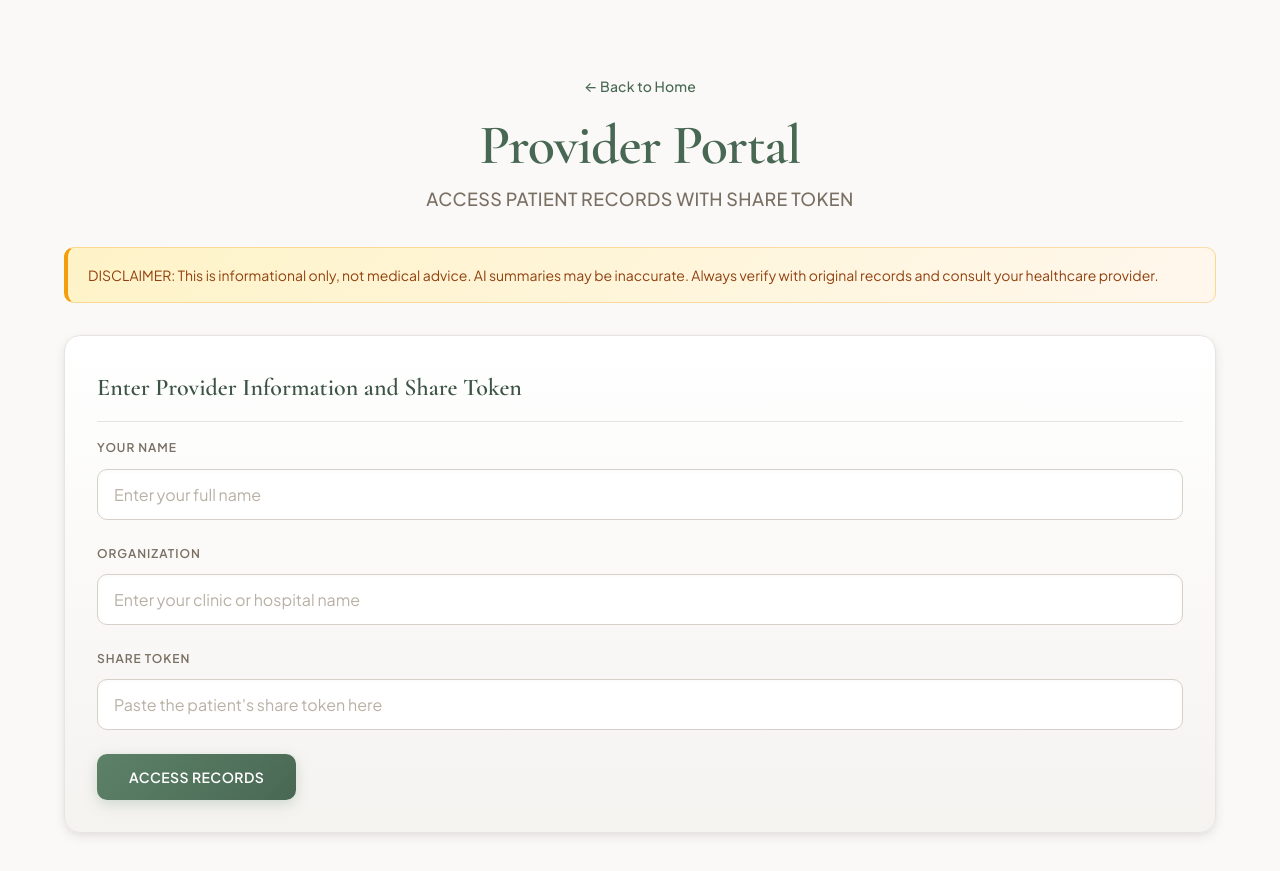
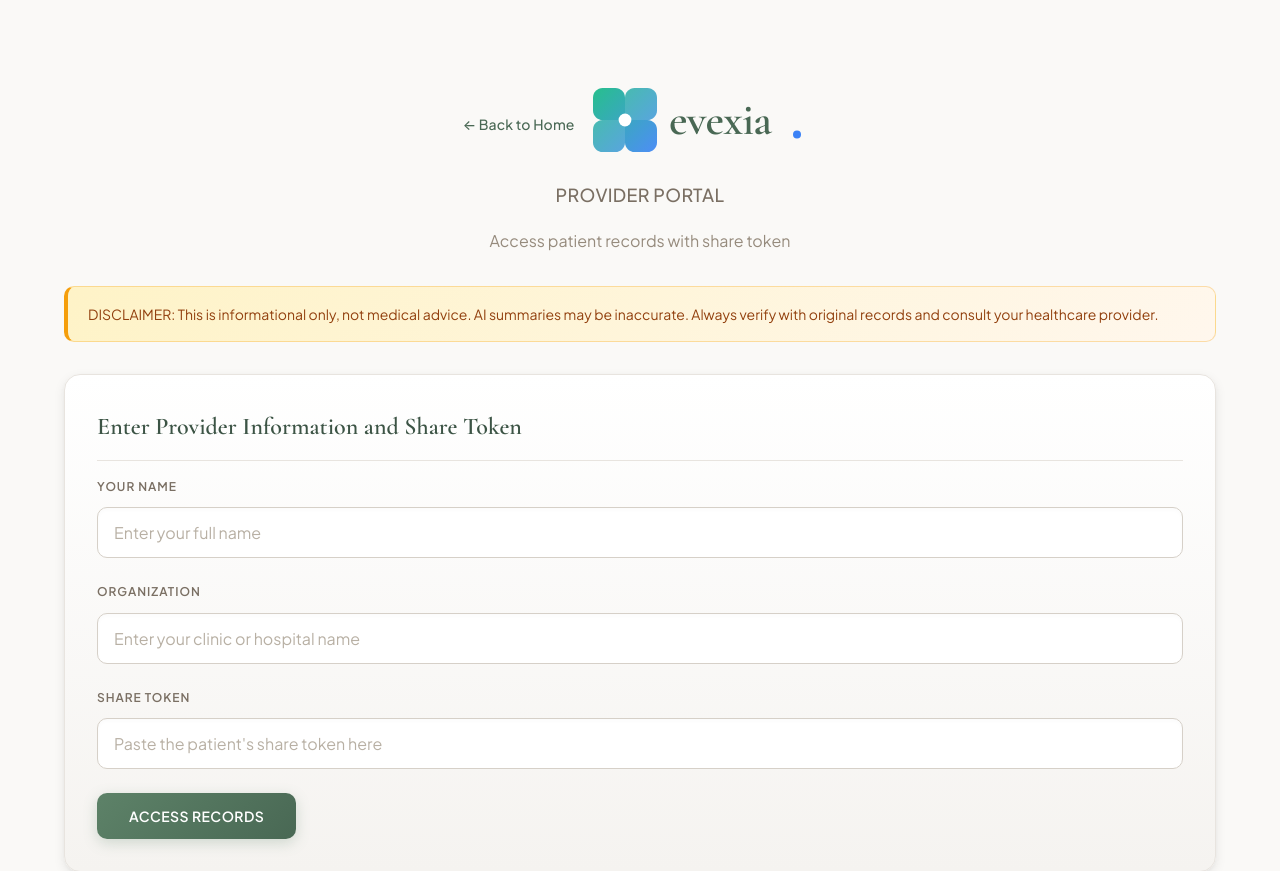
Before and after one commit to manushri1415/Evexia, a FastAPI app: page /provider in a window 1280 px wide. Shown: the top 871 px of the page. Run offline with FastAPI, Linux system fonts and the light colour scheme.

Commit message:
feat(ui): integrate reusable SVG logo component with Cormorant Garamond typography
- Create templates/components/logo.html with Jinja2 macros for full, compact, and icon variants
- Add logo CSS classes (.logo--full, .logo--compact, .logo--white) to styles.css
- Replace text-based branding with SVG logo across all templates:
  - Landing page: full logo replacing h1
  - Patient portal: compact white logo in header
  - Provider portal: full logo with updated subtitle structure
- Logo uses gradient icon (emerald to blue) with serif text matching design system

```diff
--- a/static/styles.css
+++ b/static/styles.css
@@ -227,6 +227,44 @@ header h1 {
     line-height: 1.1;
 }
 
+/* === Logo Component === */
+.logo {
+    display: inline-block;
+    vertical-align: middle;
+    color: var(--sage-600);
+}
+
+.logo--full {
+    width: 240px;
+    height: auto;
+    max-width: 100%;
+}
+
+.logo--compact {
+    width: 140px;
+    height: auto;
+}
+
+.logo--white {
+    color: white;
+}
+
+.logo--icon {
+    width: 40px;
+    height: 40px;
+}
+
+/* Logo in landing page header */
+header .logo--full {
+    margin-bottom: 12px;
+}
+
+/* Logo in portal header */
+.portal-header .logo--compact {
+    width: 130px;
+    color: white;
+}
+
 .subtitle {
     font-family: var(--font-body);
     font-size: var(--text-lg);
--- /dev/null
+++ b/templates/components/logo.html
@@ -0,0 +1,80 @@
+{# Evexia Logo Component - Reusable SVG logo with Cormorant Garamond typography #}
+
+{# Full Logo - For landing page header (centered, ~200px width) #}
+{% macro full(class="") %}
+<svg class="logo logo--full {{ class }}" viewBox="0 0 300 120" fill="none" xmlns="http://www.w3.org/2000/svg" aria-label="Evexia logo">
+    <defs>
+        <linearGradient id="logoGradientFull" x1="0" y1="0" x2="80" y2="80" gradientUnits="userSpaceOnUse">
+            <stop stop-color="#10b981"/>
+            <stop offset="1" stop-color="#3b82f6"/>
+        </linearGradient>
+    </defs>
+    <!-- Icon -->
+    <g transform="translate(20 20)">
+        <path d="M40 40H12C5.373 40 0 34.627 0 28V12C0 5.373 5.373 0 12 0h16c6.627 0 12 5.373 12 12z" fill="url(#logoGradientFull)" fill-opacity=".9"/>
+        <path d="M40 40V12c0-6.627 5.373-12 12-12h16c6.627 0 12 5.373 12 12v16c0 6.627-5.373 12-12 12z" fill="url(#logoGradientFull)" fill-opacity=".8"/>
+        <path d="M40 40h28c6.627 0 12 5.373 12 12v16c0 6.627-5.373 12-12 12H52c-6.627 0-12-5.373-12-12z" fill="url(#logoGradientFull)" fill-opacity=".9"/>
+        <path d="M40 40v28c0 6.627-5.373 12-12 12H12C5.373 80 0 74.627 0 68V52c0-6.627 5.373-12 12-12z" fill="url(#logoGradientFull)" fill-opacity=".8"/>
+        <circle cx="40" cy="40" r="8" fill="#fff"/>
+    </g>
+    <!-- Text - Uses webapp serif font -->
+    <text x="115" y="78"
+          font-family="'Cormorant Garamond', Georgia, serif"
+          font-weight="600"
+          font-size="56"
+          letter-spacing="-1"
+          fill="currentColor">
+        evexia
+    </text>
+    <!-- Decorative dot -->
+    <circle cx="275" cy="78" r="5" fill="url(#logoGradientFull)"/>
+</svg>
+{% endmacro %}
+
+{# Compact Logo - For portal headers (icon + text, ~140px width) #}
+{% macro compact(class="", white=false) %}
+<svg class="logo logo--compact {% if white %}logo--white{% endif %} {{ class }}" viewBox="0 0 180 50" fill="none" xmlns="http://www.w3.org/2000/svg" aria-label="Evexia logo">
+    <defs>
+        <linearGradient id="logoGradientCompact{% if white %}White{% endif %}" x1="0" y1="0" x2="40" y2="40" gradientUnits="userSpaceOnUse">
+            <stop stop-color="#10b981"/>
+            <stop offset="1" stop-color="#3b82f6"/>
+        </linearGradient>
+    </defs>
+    <!-- Icon (scaled down) -->
+    <g transform="translate(5 5) scale(0.5)">
+        <path d="M40 40H12C5.373 40 0 34.627 0 28V12C0 5.373 5.373 0 12 0h16c6.627 0 12 5.373 12 12z" fill="url(#logoGradientCompact{% if white %}White{% endif %})" fill-opacity=".9"/>
+        <path d="M40 40V12c0-6.627 5.373-12 12-12h16c6.627 0 12 5.373 12 12v16c0 6.627-5.373 12-12 12z" fill="url(#logoGradientCompact{% if white %}White{% endif %})" fill-opacity=".8"/>
+        <path d="M40 40h28c6.627 0 12 5.373 12 12v16c0 6.627-5.373 12-12 12H52c-6.627 0-12-5.373-12-12z" fill="url(#logoGradientCompact{% if white %}White{% endif %})" fill-opacity=".9"/>
+        <path d="M40 40v28c0 6.627-5.373 12-12 12H12C5.373 80 0 74.627 0 68V52c0-6.627 5.373-12 12-12z" fill="url(#logoGradientCompact{% if white %}White{% endif %})" fill-opacity=".8"/>
+        <circle cx="40" cy="40" r="8" fill="{% if white %}var(--teal-800, #0d4f55){% else %}#fff{% endif %}"/>
+    </g>
+    <!-- Text -->
+    <text x="55" y="35"
+          font-family="'Cormorant Garamond', Georgia, serif"
+          font-weight="600"
+          font-size="30"
+          letter-spacing="-0.5"
+          fill="currentColor">
+        evexia
+    </text>
+    <!-- Decorative dot -->
+    <circle cx="168" cy="35" r="3" fill="url(#logoGradientCompact{% if white %}White{% endif %})"/>
+</svg>
+{% endmacro %}
+
+{# Icon Only - For favicon or very small spaces #}
+{% macro icon(class="", size=40) %}
+<svg class="logo logo--icon {{ class }}" viewBox="0 0 80 80" width="{{ size }}" height="{{ size }}" fill="none" xmlns="http://www.w3.org/2000/svg" aria-label="Evexia icon">
+    <defs>
+        <linearGradient id="logoGradientIcon" x1="0" y1="0" x2="80" y2="80" gradientUnits="userSpaceOnUse">
+            <stop stop-color="#10b981"/>
+            <stop offset="1" stop-color="#3b82f6"/>
+        </linearGradient>
+    </defs>
+    <path d="M40 40H12C5.373 40 0 34.627 0 28V12C0 5.373 5.373 0 12 0h16c6.627 0 12 5.373 12 12z" fill="url(#logoGradientIcon)" fill-opacity=".9"/>
+    <path d="M40 40V12c0-6.627 5.373-12 12-12h16c6.627 0 12 5.373 12 12v16c0 6.627-5.373 12-12 12z" fill="url(#logoGradientIcon)" fill-opacity=".8"/>
+    <path d="M40 40h28c6.627 0 12 5.373 12 12v16c0 6.627-5.373 12-12 12H52c-6.627 0-12-5.373-12-12z" fill="url(#logoGradientIcon)" fill-opacity=".9"/>
+    <path d="M40 40v28c0 6.627-5.373 12-12 12H12C5.373 80 0 74.627 0 68V52c0-6.627 5.373-12 12-12z" fill="url(#logoGradientIcon)" fill-opacity=".8"/>
+    <circle cx="40" cy="40" r="8" fill="#fff"/>
+</svg>
+{% endmacro %}
--- a/templates/index.html
+++ b/templates/index.html
@@ -1,3 +1,4 @@
+{% from "components/logo.html" import full as logo_full %}
 <!DOCTYPE html>
 <html lang="en">
 <head>
@@ -12,7 +13,7 @@
 <body>
     <div class="container">
         <header>
-            <h1>Evexia</h1>
+            {{ logo_full() }}
             <p class="subtitle">Patient Medical Data Aggregator</p>
             <p class="tagline">Securely aggregate and share your medical records from Arizona hospitals</p>
         </header>
--- a/templates/patient.html
+++ b/templates/patient.html
@@ -1,3 +1,4 @@
+{% from "components/logo.html" import compact as logo_compact %}
 <!DOCTYPE html>
 <html lang="en">
 <head>
@@ -19,7 +20,7 @@
                     <path stroke-linecap="round" stroke-linejoin="round" stroke-width="2" d="M4 6h16M4 12h16M4 18h16" />
                 </svg>
             </button>
-            <span class="portal-header__brand">Evexia</span>
+            {{ logo_compact(white=true) }}
             <button class="portal-header__profile" aria-label="User profile">
                 <svg xmlns="http://www.w3.org/2000/svg" fill="none" viewBox="0 0 24 24" stroke="currentColor" aria-hidden="true">
                     <path stroke-linecap="round" stroke-linejoin="round" stroke-width="2" d="M16 7a4 4 0 11-8 0 4 4 0 018 0zM12 14a7 7 0 00-7 7h14a7 7 0 00-7-7z" />
--- a/templates/provider.html
+++ b/templates/provider.html
@@ -1,3 +1,4 @@
+{% from "components/logo.html" import full as logo_full %}
 <!DOCTYPE html>
 <html lang="en">
 <head>
@@ -14,8 +15,9 @@
     <div class="container">
         <header>
             <a href="/" class="back-link">&larr; Back to Home</a>
-            <h1>Provider Portal</h1>
-            <p class="subtitle">Access patient records with share token</p>
+            {{ logo_full() }}
+            <p class="subtitle">Provider Portal</p>
+            <p class="tagline">Access patient records with share token</p>
         </header>
 
         <div class="disclaimer-banner">
```
